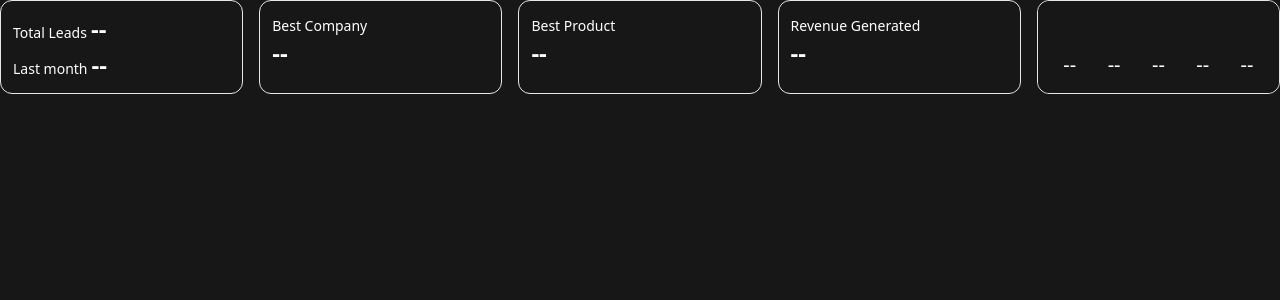
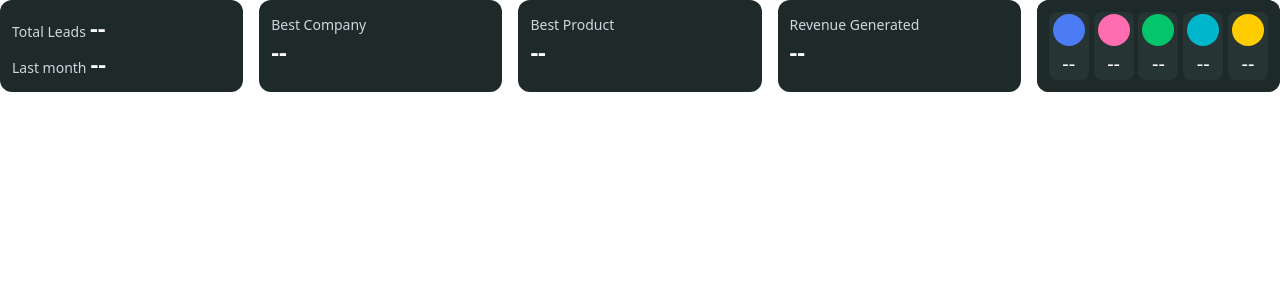
Before and after one commit to Amarjit-Gupta/next-js-dashboard, a Next.js app: page /KPI in a window 1280 px wide. Shown: the top 300 px of the page. Built offline with nearby package versions, Linux system fonts and the light colour scheme; no server answers.

Commit message:
first-commit

```diff
--- a/app/BarchartSingle/page.jsx
+++ b/app/BarchartSingle/page.jsx
@@ -355,9 +355,9 @@ const BarChartSingle = () => {
   }, []);
 
   return (
-    <div className="bg-white p-3 rounded-xl border w-full min-w-0 flex flex-col border-gray-200">
+    <div className="dark p-3 rounded-xl w-full min-w-0 flex flex-col">
       <h2 className="font-semibold mb-3">
-        <span className="text-gray-500 text-[10px] lg:text-lg">
+        <span className="text-gray-300 text-[10px] lg:text-lg">
           Social Impressions{" "}
         </span>
         <span className="text-xs lg:text-lg">
@@ -372,18 +372,18 @@ const BarChartSingle = () => {
           <XAxis
             dataKey="title"
             interval={0}
-            tick={{ fontSize: 12, fill: "black" }}
+            tick={{ fontSize: 12, fill: "white" }}
           />
 
           {/* Y Axis */}
           <YAxis
             interval={0}
-            tick={{ fontSize: 10, fill: "black" }}
+            tick={{ fontSize: 10, fill: "white" }}
             tickFormatter={formatNumber}
           >
             <Label
               value="Impressions"
-              fill="black"
+              fill="white"
               angle={-90}
               position="insideLeft"
               style={{
@@ -404,7 +404,7 @@ const BarChartSingle = () => {
               dataKey="total_impressions"
               position="top"
               fontSize={12}
-              fill="black"
+              fill="white"
               formatter={formatNumber}
             />
           </Bar>
--- a/app/Crousel/page.jsx
+++ b/app/Crousel/page.jsx
@@ -99,11 +99,11 @@ function CarouselComponent() {
 
   return (
     <div className="h-full overflow-hidden rounded-lg">
-      <Slider {...settings} className="h-full bg-gray-100">
+      <Slider {...settings} className="h-full dark-card">
         {newsData?.map((v, i) => {
           return (
             <div className="h-full flex items-center justify-center rounded-lg p-1">
-              <h3 className="text-center font-bold text-gray-500 py-0.5">News {i+1}</h3>
+              <h3 className="text-center font-bold text-gray-300 py-0.5">News {i+1}</h3>
               <div className="flex-1 overflow-hidden text-xs lg:text-xl">
                {v}
               </div>
--- a/app/HashTag/page.jsx
+++ b/app/HashTag/page.jsx
@@ -1,7 +1,7 @@
 const HashTag = () => {
     return (
-        <div className="flex-1 p-1 bg-gray-100 rounded-lg">
-            <h3 className=" font-bold text-gray-500 py-0.5 text-center">Hashtags</h3>
+        <div className="flex-1 p-1 dark-card  rounded-lg">
+            <h3 className=" font-bold text-gray-300 py-0.5 text-center">Hashtags</h3>
             {/* <ul className="list-disc pl-5 text-xs lg:text-xl">
                 <li>Lorem ipsum dolor</li>
                 <li>Lorem ipsum dolor</li>
--- a/app/KPI/page.jsx
+++ b/app/KPI/page.jsx
@@ -359,71 +359,71 @@ const KPI = () => {
 
   return (
     <div className="grid grid-cols-5 gap-4 h-full">
-      <div className="bg-white h-full rounded-xl p-3 border border-gray-200">
+      <div className="dark h-full rounded-xl p-3">
         {/* kpi1 */}
         <p>
-          <span className="text-gray-500 font-medium text-xs lg:text-sm">Total Leads</span>&nbsp;
+          <span className="text-gray-300 font-medium text-xs lg:text-sm">Total Leads</span>&nbsp;
           <span className="font-bold text-xs lg:text-2xl">
             {totalLeads ?? "--"}
           </span>
         </p>
         <p className="mt-1">
-          <span className="text-gray-500 font-medium text-xs lg:text-sm">Last month</span>
+          <span className="text-gray-300 font-medium text-xs lg:text-sm">Last month</span>
           <span className="font-bold text-xs lg:text-2xl ml-1">{ltotalLeads ?? "--"}</span>
         </p>
       </div>
       {/* kpi2 */}
-      <div className="bg-white h-full rounded-xl p-3 border border-gray-200">
+      <div className="dark h-full rounded-xl p-3">
         <p>
-          <span className="text-gray-500 font-medium text-xs lg:text-sm">Best Company</span>&nbsp;
+          <span className="text-gray-300 font-medium text-xs lg:text-sm">Best Company</span>&nbsp;
           <br />
           <span className="font-bold text-xs lg:text-2xl">{bestCompany ?? "--"}</span>
         </p>
       </div>
 
       {/* kpi3 */}
-      <div className="bg-white h-full rounded-xl p-3 border border-gray-200">
+      <div className="dark h-full rounded-xl p-3">
         <p>
-          <span className="text-gray-500 font-medium text-xs lg:text-sm">Best Product</span>&nbsp;
+          <span className="text-gray-300 font-medium text-xs lg:text-sm">Best Product</span>&nbsp;
           <br />
           <span className="font-bold text-xs lg:text-2xl">{bestProduct ?? "--"}</span>
         </p>
       </div>
 
       {/* kpi4 */}
-      <div className="bg-white h-full rounded-xl p-3 border border-gray-200">
+      <div className="dark h-full rounded-xl p-3">
         <p>
-          <span className="text-gray-500 font-medium text-xs lg:text-sm">Revenue Generated</span>&nbsp;
+          <span className="text-gray-300 font-medium text-xs lg:text-sm">Revenue Generated</span>&nbsp;
           <br />
           <span className="font-bold text-xs lg:text-2xl">{revenue ?? "--"}</span>
         </p>
       </div>
 
       {/* kpi5 */}
-      <div className="bg-white h-full rounded-xl border border-gray-200">
-        <div className="h-full p-1 lg:p-3 flex justify-between bg-white rounded-xl">
-          <div className=" flex flex-col justify-around bg-gray-100 rounded-lg px-1">
+      <div className="dark h-full rounded-xl">
+        <div className="h-full p-1 lg:p-3 flex justify-between dark rounded-xl">
+          <div className=" flex flex-col justify-around dark-card rounded-lg px-1">
             <div className=" p-1 rounded-full h-4 w-4 lg:h-8 lg:w-8 bg-[#4b7bf5]"></div>
             <div className=" text-[10px] lg:text-xl  font-medium text-center">{company[3]?.lead_count ?? "--"}</div>
             {/* "Personal Care" 1 */}
           </div>
-          <div className=" flex flex-col justify-around bg-gray-100 rounded-lg px-1">
+          <div className=" flex flex-col justify-around dark-card  rounded-lg px-1">
             <div className=" p-1 rounded-full h-4 w-4 lg:h-8 lg:w-8 bg-[#ff6caf]"></div>
             <div className="text-[10px] lg:text-xl font-medium text-center">{company[0]?.lead_count ?? "--"}</div>
             {/* "Nutraceuticals" 2 */}
           </div>
-          <div className=" flex flex-col justify-around bg-gray-100 rounded-lg px-1">
+          <div className=" flex flex-col justify-around dark-card  rounded-lg px-1">
             <div className=" p-1 rounded-full h-4 w-4 lg:h-8 lg:w-8 bg-[#04c56b]"></div>
             <div className=" text-[10px] lg:text-xl  font-medium text-center">{company[1]?.lead_count ?? "--"}</div>
             {/* "Pharmaceuticals" 3*/}
           </div>
-          <div className=" flex flex-col justify-around bg-gray-100 rounded-lg px-1">
+          <div className=" flex flex-col justify-around dark-card  rounded-lg px-1">
             <div className=" p-1 rounded-full h-4 w-4 lg:h-8 lg:w-8 bg-[#00b6cc]"></div>
             <div className=" text-[10px] lg:text-xl  font-medium text-center">{company[2]?.lead_count ?? "--"}</div>
             {/* "Other" 4*/}
           </div>
 
-          <div className=" flex flex-col justify-around bg-gray-100 rounded-lg px-1">
+          <div className=" flex flex-col justify-around dark-card  rounded-lg px-1">
             <div className=" p-1 rounded-full h-4 w-4 lg:h-8 lg:w-8 bg-[#ffcc00]"></div>
             <div className=" text-[10px] lg:text-xl  font-medium text-center">{company[4]?.lead_count ?? "--"}</div>
             {/* "Food & Beverages" 5*/}
--- a/app/Quotes/page.jsx
+++ b/app/Quotes/page.jsx
@@ -22,7 +22,7 @@ const Quotes = () => {
     }, []);
 
     return (
-        <div className="h-[34%] border p-2 text-[16px] font-bold gradient-text">
+        <div className="h-[34%] border p-3 text-[16px] font-bold gradient-text">
             {quotes || ""}
         </div>
     );
--- a/app/TodaysCreative/page.jsx
+++ b/app/TodaysCreative/page.jsx
@@ -97,7 +97,7 @@ const TodaysCreative = () => {
             priority
           />
         </div> */}
-        <div className="w-full overflow-hidden rounded-lg border border-gray-200">
+        <div className="w-full overflow-hidden rounded-lg">
           <img
             src={imgURL[0]?.url}
             alt="image"
@@ -121,7 +121,7 @@ const TodaysCreative = () => {
           />
         </div> */}
 
-        <div className="w-full overflow-hidden rounded-lg border border-gray-200">
+        <div className="w-full overflow-hidden rounded-lg">
           <img
             src={imgURL[1]?.url}
             alt="image"
--- a/app/globals.css
+++ b/app/globals.css
@@ -1,6 +1,13 @@
 @import "tailwindcss";
 
+.dark{
+  background-color: #1E2A2A;
+  color: white;
+}
 
-*{background-color: rgb(23, 23, 23);color: white;}
+.dark-card{
+  background-color: #273434;
+  color: white;
+}
 
-.gradient-text{background-image:linear-gradient(45deg,red,blue,green);background-clip: text;color: transparent;}
+.gradient-text{background-image:linear-gradient(45deg,rgb(255, 139, 139),rgb(177, 177, 255),rgb(174, 255, 174));background-clip: text;color: transparent;}
```
Also changed, not shown: app/BarchartDouble/page.jsx (+7 -7 lines), app/BounceRate/page.jsx (+4 -4 lines), app/Emailer/page.jsx (+9 -9 lines), app/PaidAds/page.jsx (+8 -8 lines), app/page.js (+6 -6 lines).
